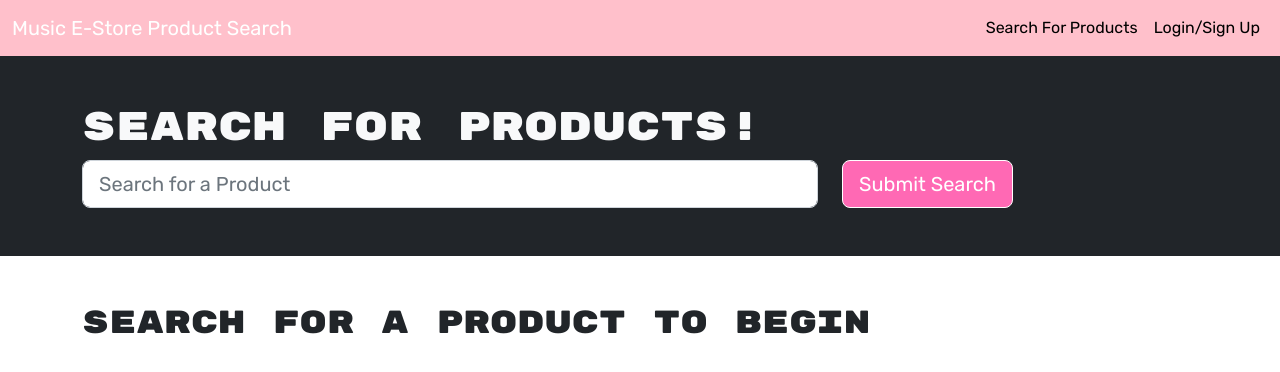
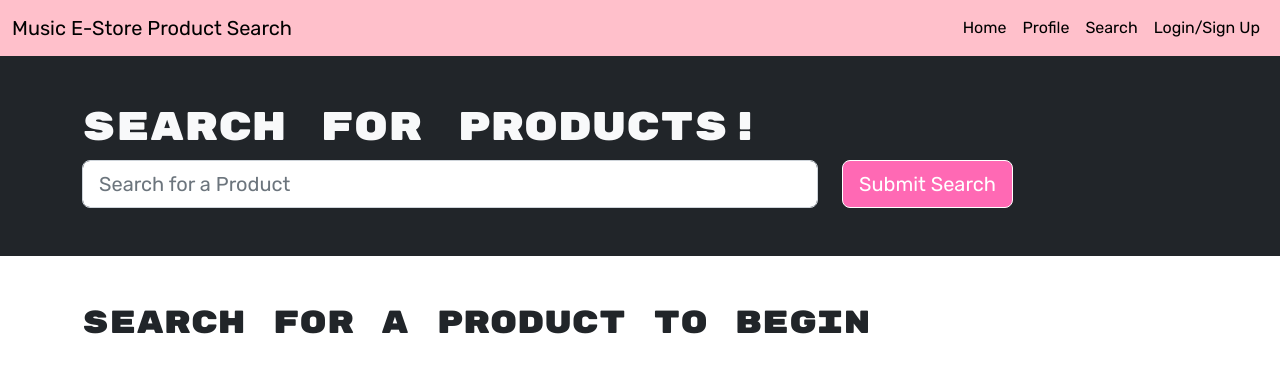
Before and after one commit to AliahG97/project-3, a React (Vite) app in the folder client/: page / in a window 1280 px wide. Shown: the top 372 px of the page. Built offline with nearby package versions, Linux system fonts and the light colour scheme.

Commit message:
nav bar with custom greeting

```diff
--- a/client/src/App.css
+++ b/client/src/App.css
@@ -41,6 +41,11 @@ a.navbar-brand{
 .aliah-nav {
   background-color: pink !important;
 }
+div.container-fluid a{
+  color:black;
+
+
+}
 
 
 /* .aliah-container {
--- a/client/src/components/Navbar.jsx
+++ b/client/src/components/Navbar.jsx
@@ -3,12 +3,14 @@ import { Link } from 'react-router-dom';
 import { Navbar, Nav, Container, Modal, Tab } from 'react-bootstrap';
 import SignUpForm from './SignupForm';
 import LoginForm from './LoginForm';
-
 import Auth from '../utils/auth';
 
 const AppNavbar = () => {
   // set modal display state
   const [showModal, setShowModal] = useState(false);
+
+  const userProfile = Auth.getProfile(); //  get users first name from Auth
+  console.log('userProfile: ', userProfile);
 
   return (
     <>
@@ -19,9 +21,23 @@ const AppNavbar = () => {
           </Navbar.Brand>
           <Navbar.Toggle aria-controls='navbar' />
           <Navbar.Collapse id='navbar' className='d-flex flex-row-reverse'>
+
             <Nav className='ml-auto d-flex'>
-              <Nav.Link as={Link} to='/'>
-                Search For Products
+            {
+              Auth.loggedIn() &&
+              <Nav.Link>
+                <span>Hello {userProfile?.data?.firstName}</span>
+              </Nav.Link>
+            }
+            <Nav.Link as={Link} to='/'>
+                Home
+              </Nav.Link>
+              <Nav.Link as={Link} to='/profile'>
+                Profile
+              </Nav.Link>
+
+              <Nav.Link as={Link} to='/search'>
+                Search
               </Nav.Link>
               {/* if user is logged in show saved books and logout */}
               {Auth.loggedIn() ? (
@@ -36,6 +52,7 @@ const AppNavbar = () => {
               )}
             </Nav>
           </Navbar.Collapse>
+
         </Container>
       </Navbar>
       {/* set modal data up */}
--- a/client/src/utils/auth.js
+++ b/client/src/utils/auth.js
@@ -5,7 +5,10 @@ import decode from 'jwt-decode';
 class AuthService {
   // get user data
   getProfile() {
-    return decode(this.getToken());
+    const token = this.getToken();
+    if (token)
+      return decode(this.getToken());
+    return '';
   }
 
   // check if user's logged in
```
Also changed, not shown: client/src/components/Header.jsx (added, +47 -0 lines).
